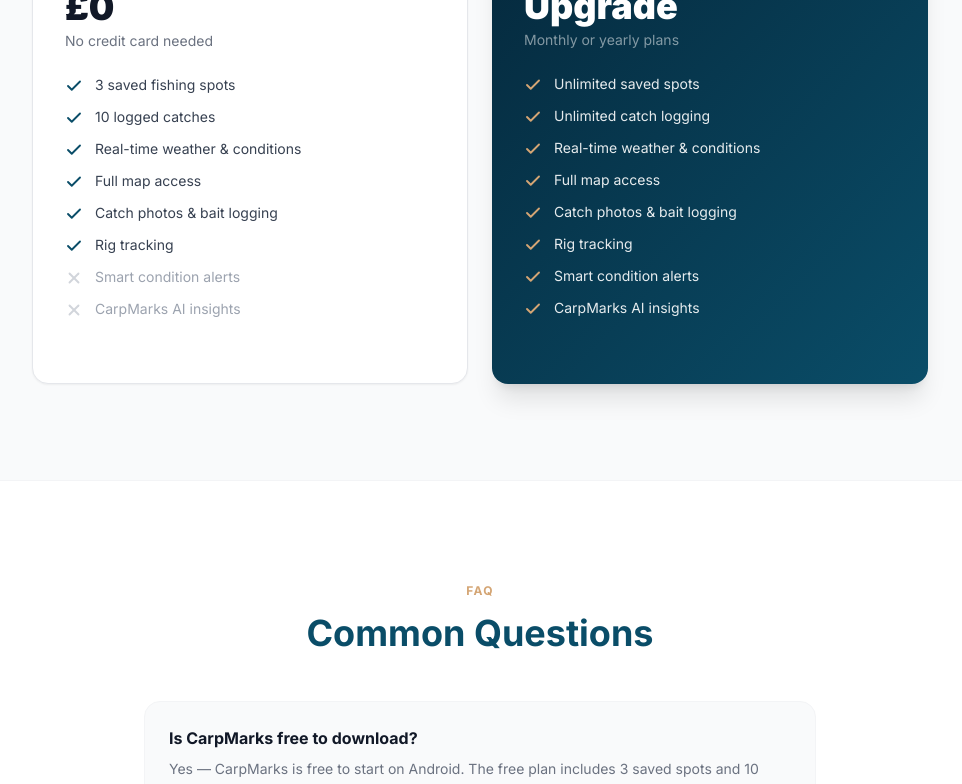
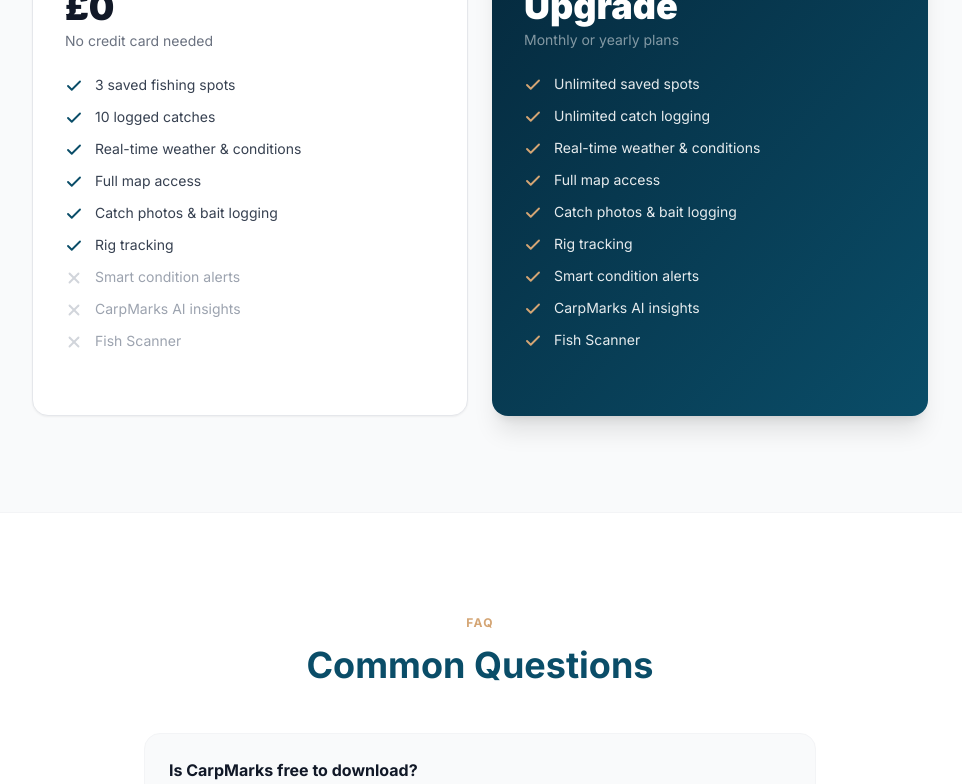
Before and after one commit to jasminamilosheska95/CarpMarks-website, a Next.js app: page /download in a window 1280 px wide. Shown: the part 1192-1976 px from the top of the page, without its empty margins (160-1122 px from the left). Built offline with nearby package versions, Linux system fonts and the light colour scheme.

Commit message:
Added fish scanner to pricing

```diff
--- a/src/app/download/page.tsx
+++ b/src/app/download/page.tsx
@@ -233,6 +233,7 @@
                 {[
                   'Smart condition alerts',
                   'CarpMarks AI insights',
+                  'Fish Scanner',
                 ].map((f) => (
                   <li key={f} className="flex items-start gap-3 text-sm text-gray-400">
                     <CrossIcon />
@@ -262,6 +263,7 @@
                   'Rig tracking',
                   'Smart condition alerts',
                   'CarpMarks AI insights',
+                  'Fish Scanner',
                 ].map((f) => (
                   <li key={f} className="flex items-start gap-3 text-sm text-white/90">
                     <svg width="18" height="18" viewBox="0 0 24 24" fill="none" stroke="#D4A574" strokeWidth="2.5" strokeLinecap="round" strokeLinejoin="round" className="flex-shrink-0 mt-0.5">
```
